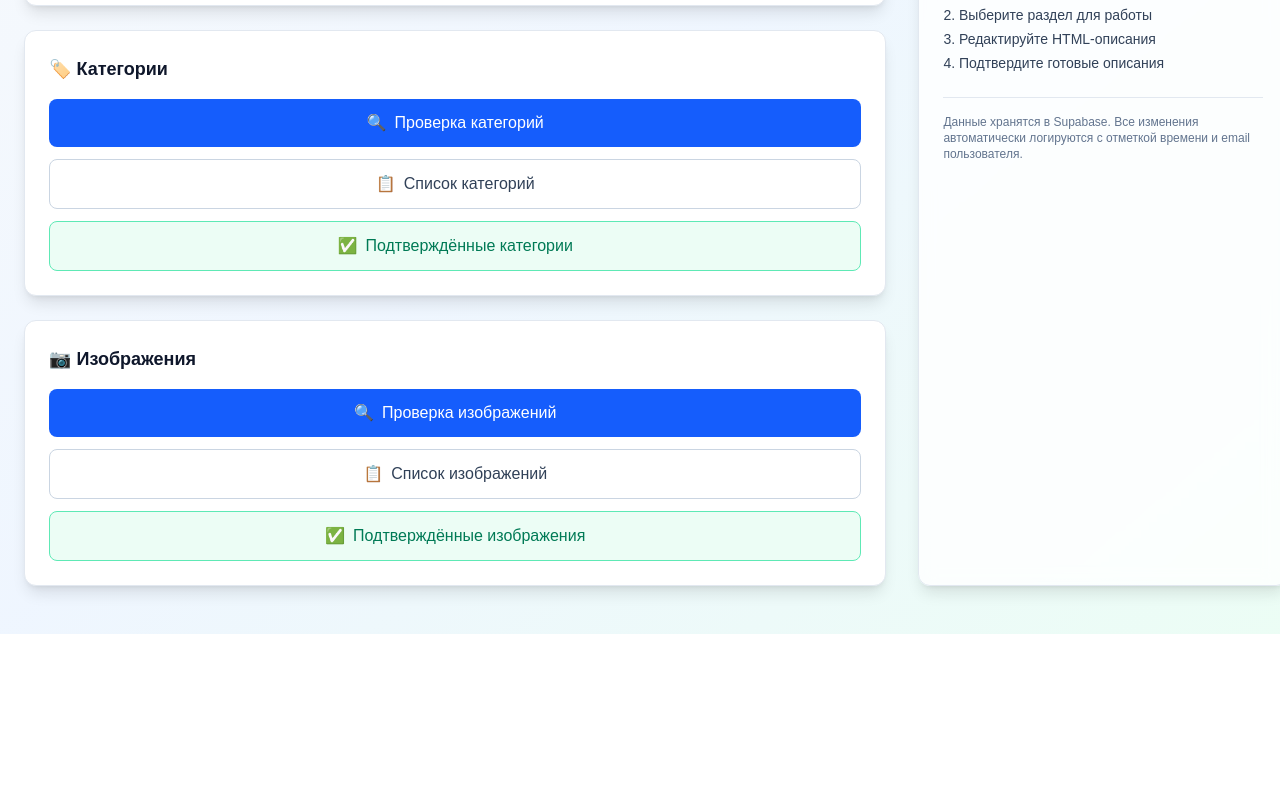
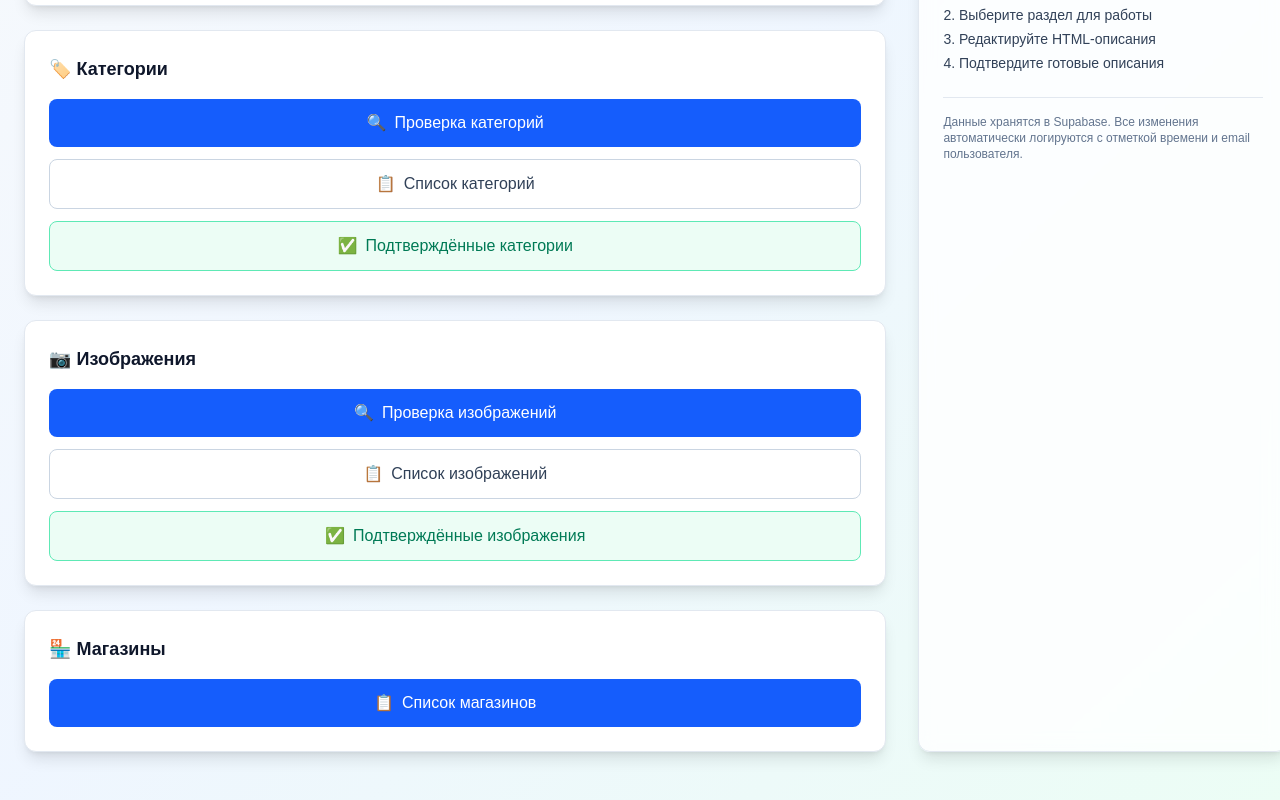
Before and after one commit to Father1993/supabase-admin-panel, a Next.js app: page / in a window 1280 px wide. Shown: the part 412-1212 px from the top of the page. Before the commit the page ends 1046 px from the top, so only its background shows below. Built offline with nearby package versions, Linux system fonts and the light colour scheme.

Commit message:
add: main routes

```diff
--- a/src/app/page.tsx
+++ b/src/app/page.tsx
@@ -97,7 +97,7 @@ export default function Home() {
               </div>
             </div>
 
-            {/* Категории */}
+            {/* Изображения */}
             <div className='bg-white rounded-xl shadow-lg border border-slate-200 p-6 flex-1 flex flex-col'>
               <h2 className='text-lg font-semibold text-slate-900 mb-4'>
                 📷 Изображения
@@ -123,6 +123,22 @@ export default function Home() {
                 >
                   <span>✅</span>
                   Подтверждённые изображения
+                </Link>
+              </div>
+            </div>
+
+            {/* Магазины */}
+            <div className='bg-white rounded-xl shadow-lg border border-slate-200 p-6 flex-1 flex flex-col'>
+              <h2 className='text-lg font-semibold text-slate-900 mb-4'>
+                🏪 Магазины
+              </h2>
+              <div className='space-y-3 flex-1 flex flex-col justify-start'>
+                <Link
+                  href='/vendors'
+                  className='flex items-center gap-2 px-5 py-3 rounded-lg bg-blue-600 text-white hover:bg-blue-700 transition w-full justify-center'
+                >
+                  <span>📋</span>
+                  Список магазинов
                 </Link>
               </div>
             </div>
```
